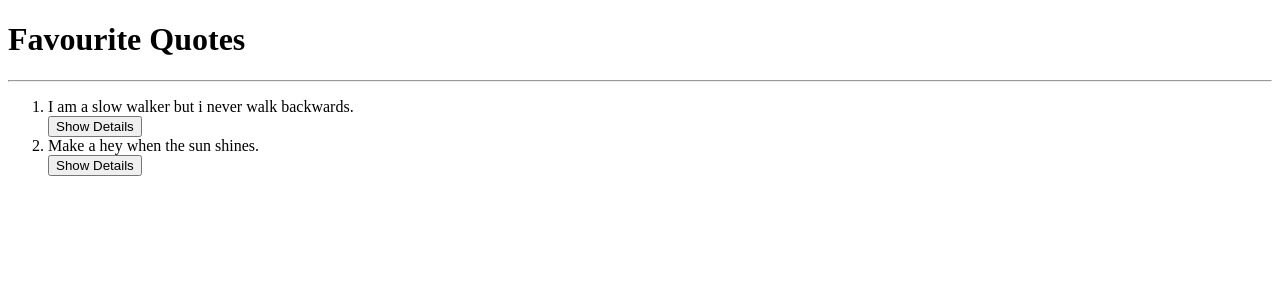
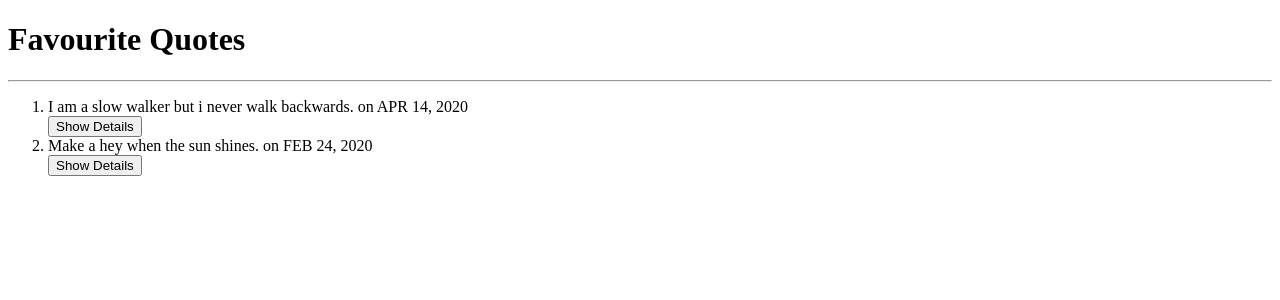
Before and after one commit to Langat05/Quotes, an Angular app: page / in a window 1280 px wide. Shown: the top 300 px of the page. Built offline with nearby package versions, Linux system fonts and the light colour scheme.

Commit message:
created pipes to show time

```diff
--- a/src/app/quote.ts
+++ b/src/app/quote.ts
@@ -2,7 +2,8 @@ export class Quote {
     showDescription: boolean;
  constructor(public id: number,
   public name: string,
-  public description: string){
+  public description: string,
+  public completeDate:Date){
       this.showDescription=false;
   }
 }
--- a/src/app/quote/quote.component.html
+++ b/src/app/quote/quote.component.html
@@ -3,7 +3,7 @@
     <hr>
     <ol>
       <div *ngFor='let quote of quotes; let i = index'>
-      <li>{{quote.name}}</li>
+      <li>{{quote.name}} on {{quote.completeDate|date|uppercase}}</li>
       <button (click) = 'toggleDetails(i)'>Show Details</button>
       <app-quote-detail *ngIf='quote.showDescription' [quote] = 'quote' (isComplete)='completeQuote($event,i)'></app-quote-detail>
       </div>
--- a/src/app/quote/quote.component.ts
+++ b/src/app/quote/quote.component.ts
@@ -8,8 +8,8 @@ import { Quote } from '../quote';
 })
 export class QuoteComponent implements OnInit {
   quotes: Quote[] = [
-    new Quote(1, 'I am a slow walker but i never walk backwards.','Written by Langat'),
-    new Quote(2, 'Make a hey when the sun shines.', 'Written by Lekiko'),
+    new Quote(1, 'I am a slow walker but i never walk backwards.','Written by Langat', new Date(2020, 3,14)),
+    new Quote(2, 'Make a hey when the sun shines.', 'Written by Lekiko', new Date(2020, 1,24)),
   ];
   toggleDetails(index){
     this.quotes[index].showDescription = !this.quotes[index].showDescription;
```
